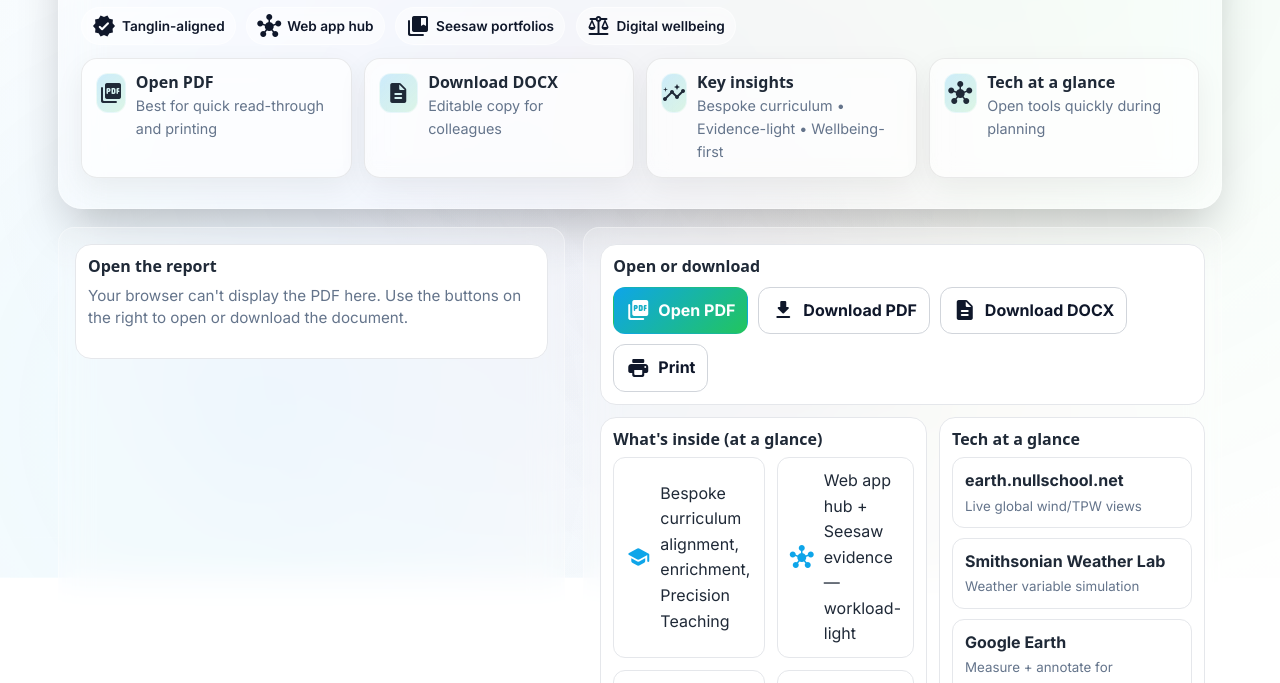
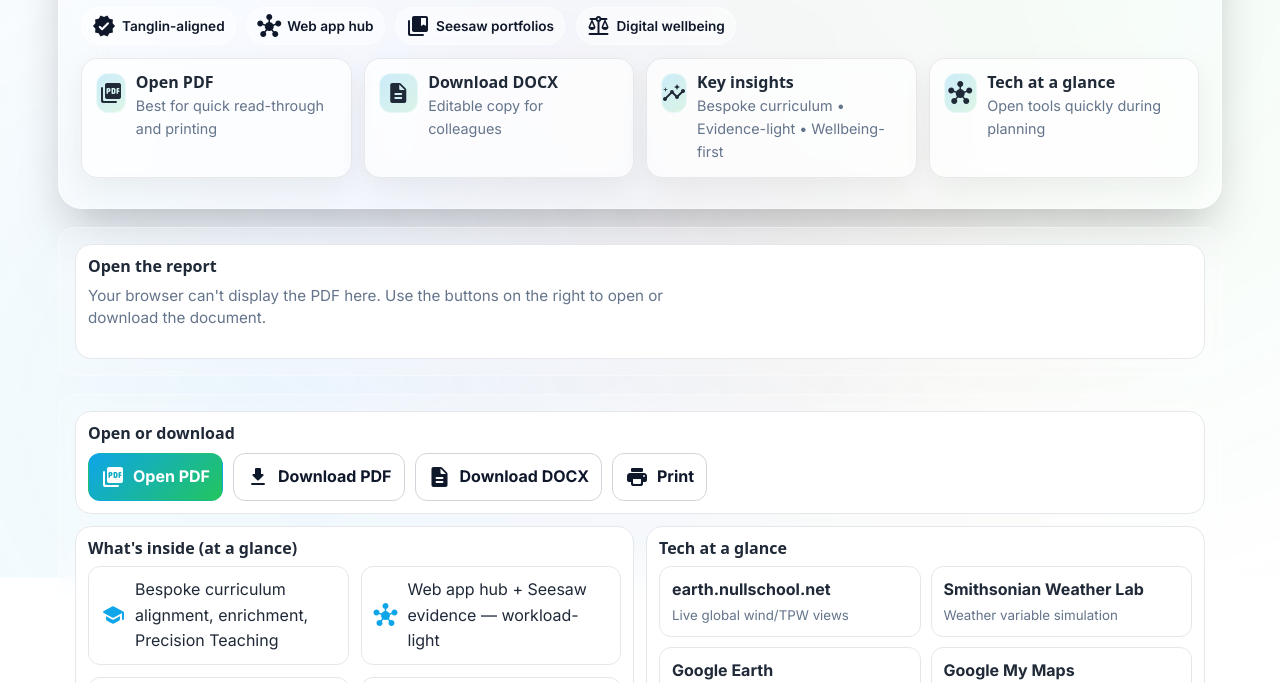
Before and after one commit to PPTechness/the-power-of-nature, a plain HTML site: page production/report.html in a window 1280 px wide. Shown: the part 224-907 px from the top of the page. Drawn offline with Linux system fonts and the light colour scheme.

Commit message:
Report UX: make PDF full-width and 80vh, move controls below\n\n- Switch to single-column grid so PDF spans page width\n- Increase viewer height for better on-page reading\n- Move tiles/controls below in two-column side grid\n- Keep glassmorphism look and responsive behavior

```diff
--- a/production/report.html
+++ b/production/report.html
@@ -102,7 +102,7 @@
       backdrop-filter: blur(8px); margin-right:6px; color:#0f172a; font-weight:600
     }
 
-    .grid{ display:grid; gap:18px; grid-template-columns: 1.35fr .65fr }
+    .grid{ display:grid; gap:18px; grid-template-columns: 1fr }
     @media (max-width: 980px){ .grid{ grid-template-columns:1fr } }
 
     .glass{
@@ -150,7 +150,7 @@
 
     /* Document viewer */
     .docframe{
-      aspect-ratio: 16/10; width:100%; border:0; border-radius:16px; background:#fff;
+      width:100%; height:80vh; border:0; border-radius:16px; background:#fff;
       box-shadow: 0 10px 30px rgba(0,0,0,.08);
     }
     .docfallback{ font-size:.95rem; color:var(--muted); margin-top:8px }
@@ -238,8 +238,8 @@
 
     <!-- CONTENT -->
     <section class="grid">
-      <!-- Left: Viewer -->
-      <div class="glass">
+      <!-- Full-width Viewer -->
+      <div class="glass" style="grid-column: 1/-1">
         <!-- If you have exported a PDF, drop it at ./assets/report/Tanglin_Tech_Integration_Report.pdf -->
         <object
           class="docframe"
@@ -253,8 +253,8 @@
         </object>
       </div>
 
-      <!-- Right: Quick controls + summaries -->
-      <div class="glass side-grid">
+      <!-- Controls + summaries (below PDF) -->
+      <div class="glass side-grid" style="grid-column: 1/-1">
         <div class="panel" style="grid-column: span 2">
           <h3>Open or download</h3>
           <div class="actions">
```
